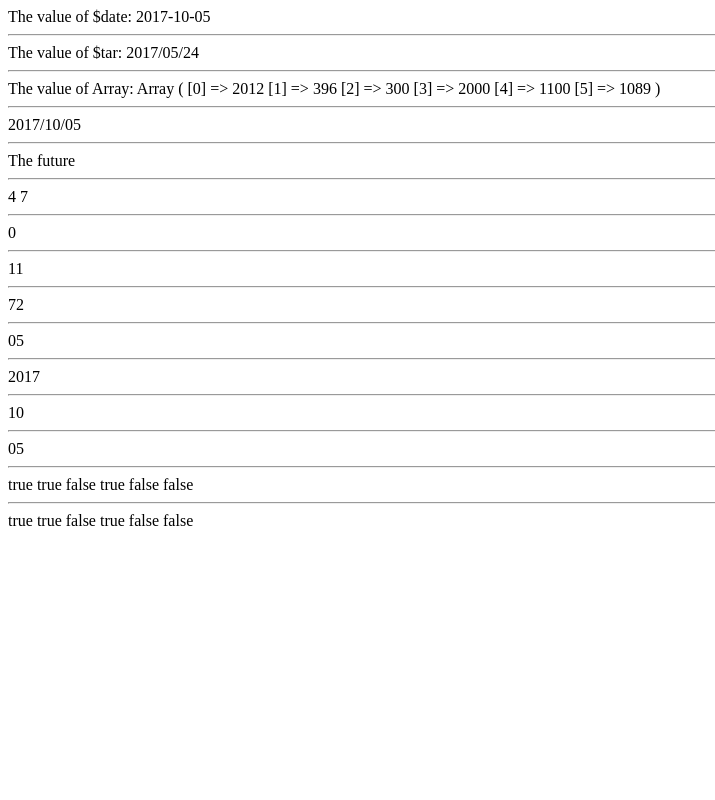
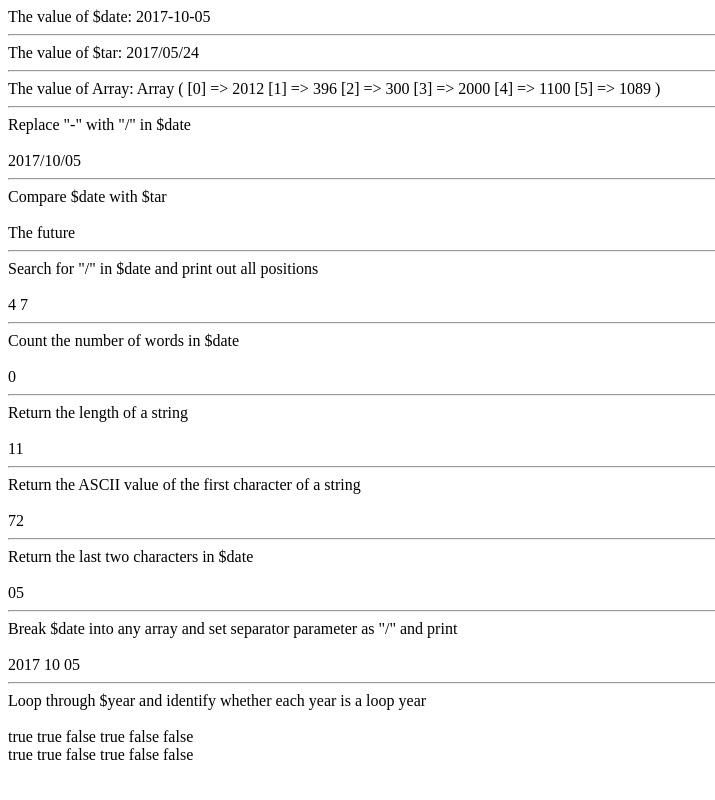
Before and after one commit to AbhimanyuR/Week4-IS-601, a PHP site: page / in a window 1280 px wide. Shown: the whole page, without its empty margins (0-715 px from the left). Run offline with PHP 8.4, Linux system fonts and the light colour scheme.

Commit message:
Made changes to php file

```diff
--- a/index.php
+++ b/index.php
@@ -14,9 +14,12 @@ echo '<br>'.'<hr>';
 
 $string = "Hello Class";
 
+echo 'Replace "-" with "/" in $date'. '<br>' .'<br>';
 $date = str_replace('-','/',$date);
 echo "$date"."<br>"."<hr>";
 
+
+echo 'Compare $date with $tar'. '<br>' .'<br>';
 if (strcmp($date,$tar) > 0)
 echo "The future". "<br>"."<hr>";
 elseif(strcmp($date,$tar) < 0)
@@ -24,6 +27,7 @@ elseif(strcmp($date,$tar) < 0)
 else
   echo "Oops". "<br>"."<hr>";
 
+echo 'Search for "/" in $date and print out all positions'. '<br>' .'<br>';
 $position1 = strpos ($date, '/', 0);
 echo $position1 ." ";
 $i=1;
@@ -38,25 +42,31 @@ while ($i>0)
   }
 }
 
+echo 'Count the number of words in $date'. '<br>' .'<br>';
 echo str_word_count($date)."<br>"."<hr>";
 
+echo 'Return the length of a string'. '<br>' .'<br>';
 echo strlen($string)."<br>"."<hr>";
 
+echo 'Return the ASCII value of the first character of a string'. '<br>' .'<br>';
 echo ord($string)."<br>"."<hr>";
 
+ echo 'Return the last two characters in $date'. '<br>' .'<br>';
 echo substr($date, -2) ."<br>"."<hr>";
 
-
+echo 'Break $date into any array and set separator parameter as "/" and print'. '<br>' .'<br>';
 $dateArr = explode('/', $date);
 $countArr = count ($dateArr);
 
 for ($i = 0; $i < $countArr; $i++)
     {
         print_r("$dateArr[$i]" . " ");
-        echo "<br>"."<hr>";
+
       }
+echo "<br>"."<hr>";
 
 
+echo 'Loop through $year and identify whether each year is a loop year'. '<br>' .'<br>';
 foreach ($year as $value)
      {
         switch ($value % 4)
@@ -76,7 +86,7 @@ foreach ($year as $value)
 	    echo 'false' . ' ';
         }
       }
-echo "<br>"."<hr>";
+echo "<br>";
 
 $countArr = count($year);
       for ($i = 0; $i < $countArr; $i++)
```
